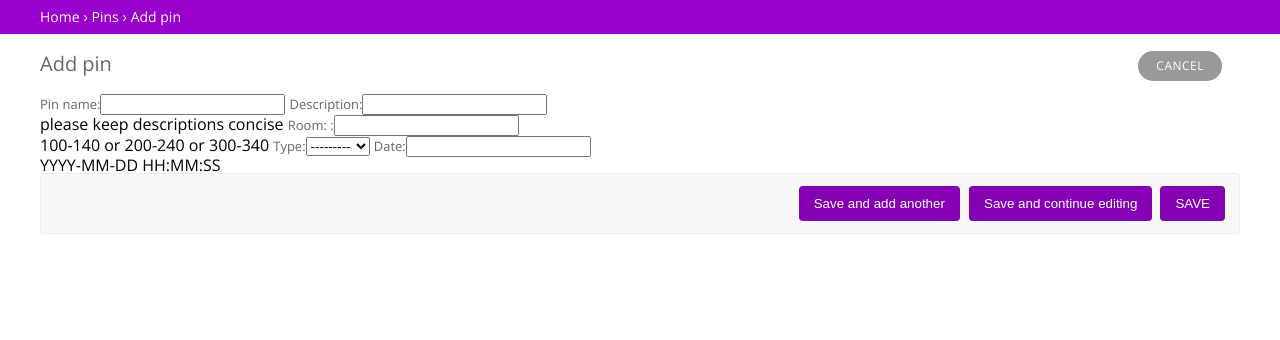
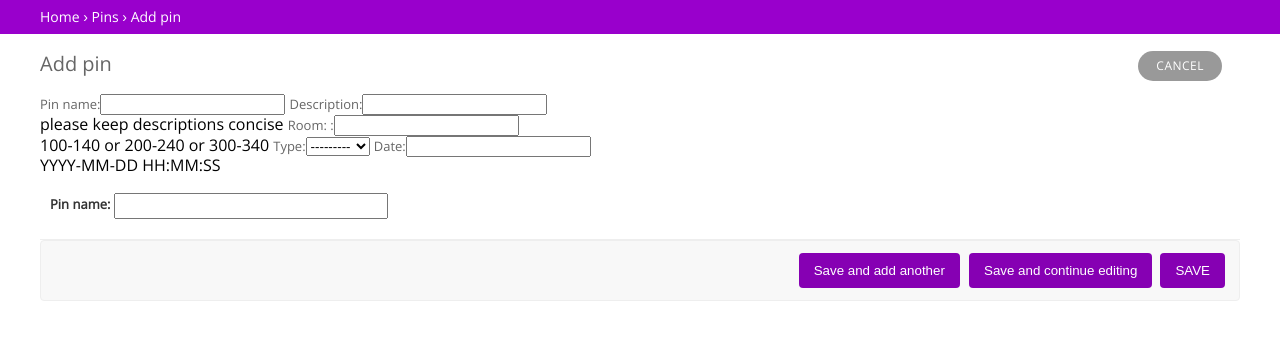
Before and after one commit to jbryant5/GarfieldWAY, a Django app: page /pins/create/ in a window 1280 px wide. Shown: the part 60-400 px from the top of the page. Run offline with Django 3.2, Linux system fonts and the light colour scheme.

Commit message:
starting to reformat create screen

```diff
--- a/pins/templates/pins/create.html
+++ b/pins/templates/pins/create.html
@@ -57,8 +57,20 @@
 				<form action="" method="post" id="pin_form" novalidate="">
 					{% csrf_token %}
 					{{pin_form}}
+
+					<div class = "form-row field-pin_name">
+
+							<div>
+
+								<label class="required" for="id_pin_name">Pin name:</label>
+
+								<input type="text" name="pin_name" class="vTextField" maxlength="100" required="" id="id_pin_name">
+
+							</div>
+
+					</div>
+
 					<div class="submit-row">
-
 						<input type="submit" value="Save and add another" name="_addanother">
 						<input type="submit" value="Save and continue editing" name="_continue">
 						<input type="submit" value="Save" class="default" name="_save">
```
Also changed, not shown: pins/templates/pins/index.html (+5 -2 lines), pins/migrations/0007_auto_20190109_1029.py (added).
